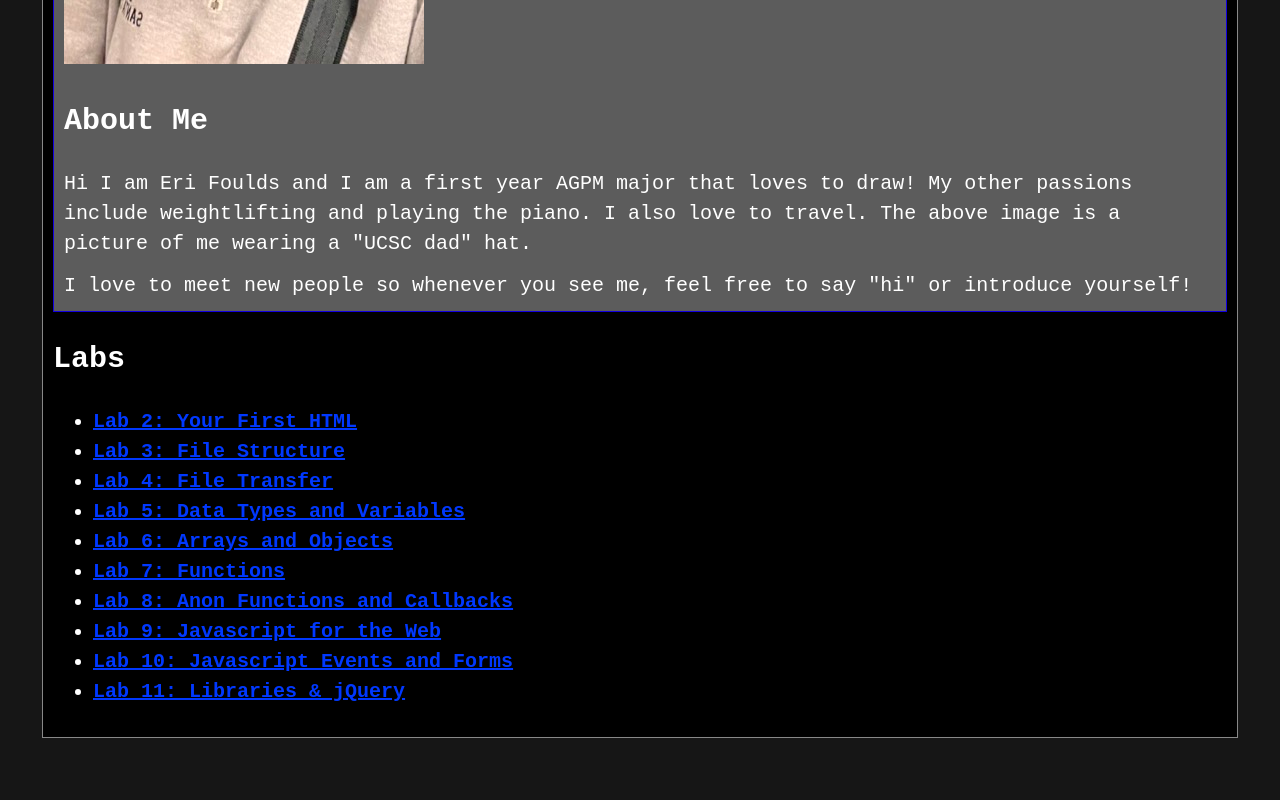
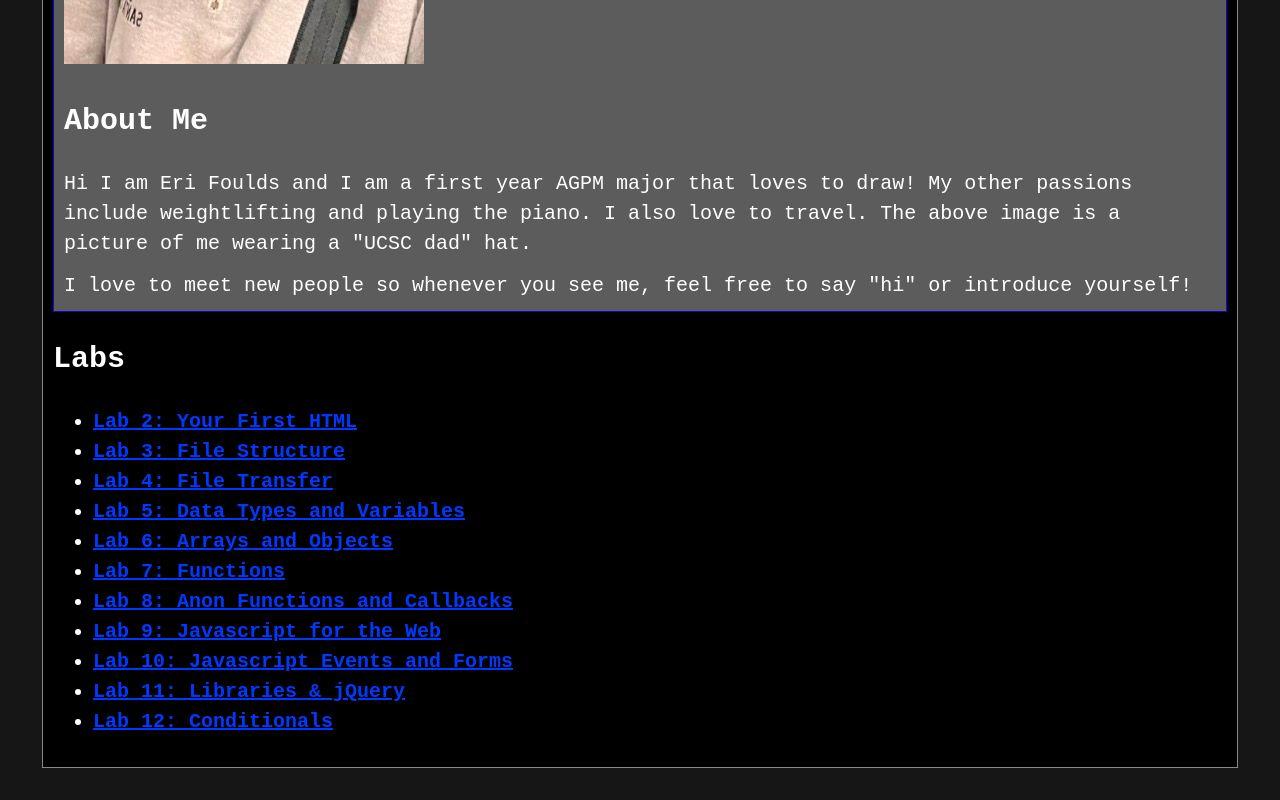
Before and after one commit to efoulds/art101, a plain HTML site: page index.html in a window 1280 px wide. Shown: the part 884-1684 px from the top of the page. Before the commit the page ends 1654 px from the top, so only its background shows below. Drawn offline with Linux system fonts and the light colour scheme.

Commit message:
lab 12 pt.2

```diff
--- a/index.html
+++ b/index.html
@@ -43,6 +43,7 @@
 				<li><a href="lab9/index.html">Lab 9: Javascript for the Web</a></li>
 				<li><a href="lab10/index.html">Lab 10: Javascript Events and Forms</a></li>
 				<li><a href="lab11/index.html">Lab 11: Libraries & jQuery</a></li>
+				<li><a href="lab12/index.html">Lab 12: Conditionals</a></li>
 			</ul>
 		</section>
 		<nav id="links">
```
